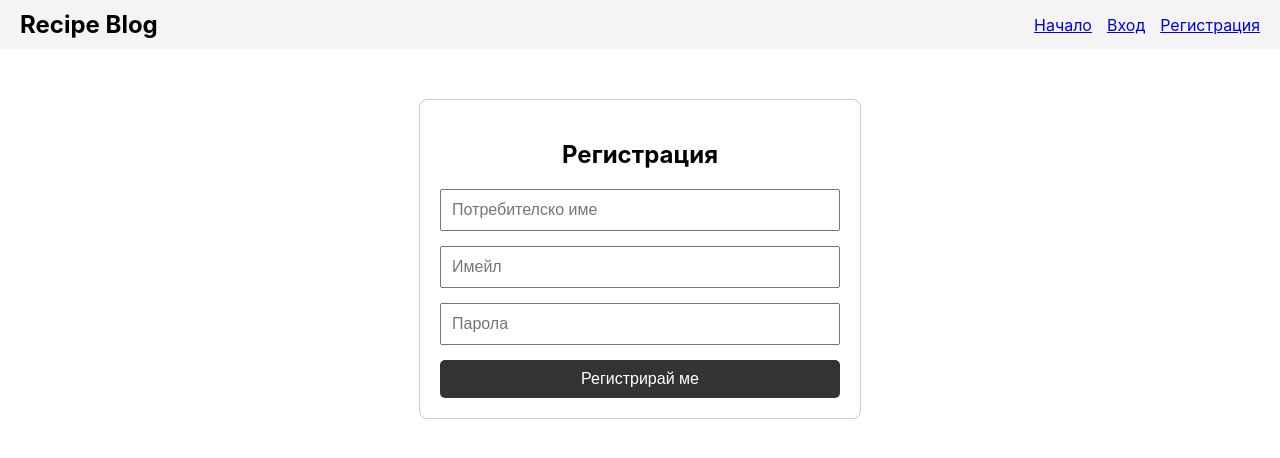
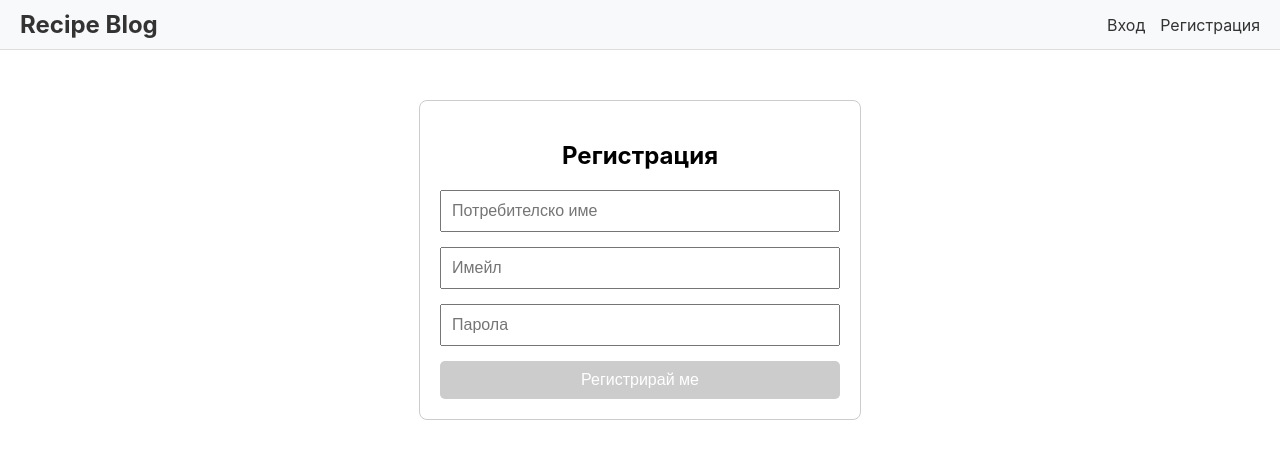
Before and after one commit to Beti28/recipe-blog, a React (Create React App) app: page /register in a window 1280 px wide. Shown: the top 458 px of the page. Built offline with nearby package versions, Linux system fonts and the light colour scheme.

Commit message:
Add RecipeDetails page, Update Navbar, Add Formik and Yup validation

```diff
--- a/package.json
+++ b/package.json
@@ -13,7 +13,8 @@
     "react-dom": "^19.2.5",
     "react-router-dom": "^7.14.2",
     "react-scripts": "5.0.1",
-    "web-vitals": "^2.1.4"
+    "web-vitals": "^2.1.4",
+    "yup": "^1.7.1"
   },
   "scripts": {
     "start": "react-scripts start",
--- a/src/App.js
+++ b/src/App.js
@@ -3,6 +3,7 @@ import Navbar from './components/Navbar';
 import Home from './pages/Home';
 import Login from './pages/Login';
 import Register from './pages/Register';
+import RecipeDetails from './pages/RecipeDetails';
 import './App.css';
 
 function App() {
@@ -15,6 +16,7 @@ function App() {
           <Route path="/" element={<Home />} />
           <Route path="/login" element={<Login />} />
           <Route path="/register" element={<Register />} />
+          <Route path="/recipe/:id" element={<RecipeDetails />} />
         </Routes>
       </div>
     </Router>
--- a/src/components/Navbar.js
+++ b/src/components/Navbar.js
@@ -2,8 +2,8 @@ import { Link, useNavigate } from 'react-router-dom';
 
 function Navbar() {
   const navigate = useNavigate();
-
-  const user = JSON.parse(localStorage.getItem('user'));
+  const userString = localStorage.getItem('user');
+  const user = userString ? JSON.parse(userString) : null;
 
   const handleLogout = () => {
     localStorage.removeItem('user');
@@ -11,27 +11,25 @@ function Navbar() {
   };
 
   return (
-    <nav style={{ display: 'flex', justifyContent: 'space-between', padding: '10px 20px', backgroundColor: '#f4f4f4', alignItems: 'center' }}>
-      <h2 style={{ margin: 0 }}>Recipe Blog</h2>
+    <nav style={{ display: 'flex', justifyContent: 'space-between', padding: '10px 20px', backgroundColor: '#f8f9fa', borderBottom: '1px solid #ddd', alignItems: 'center' }}>
+
+      <Link to="/" style={{ textDecoration: 'none', color: '#333' }}>
+        <h1 style={{ margin: 0 }}>Recipe Blog</h1>
+      </Link>
 
       <div style={{ display: 'flex', gap: '15px', alignItems: 'center' }}>
-        <Link to="/">Начало</Link>
 
-        {!user ? (
+        {user ? (
           <>
-            <Link to="/login">Вход</Link>
-            <Link to="/register">Регистрация</Link>
+            <Link to="/add-recipe" style={{ textDecoration: 'none', color: '#28a745', fontWeight: 'bold' }}>+ Добави рецепта</Link>
+            <span style={{ color: '#666' }}>Здравей, {user.username}!</span>
+            <button onClick={handleLogout} style={{ border: 'none', background: 'none', color: 'red', cursor: 'pointer', fontSize: '16px' }}>Изход</button>
           </>
         ) : (
-          <div style={{ display: 'flex', gap: '15px', alignItems: 'center' }}>
-            <span style={{ fontWeight: 'bold', color: '#555' }}>Здравей, {user.username}!</span>
-            <button
-              onClick={handleLogout}
-              style={{ padding: '5px 10px', cursor: 'pointer', border: '1px solid #333', borderRadius: '4px' }}
-            >
-              Изход
-            </button>
-          </div>
+          <>
+            <Link to="/login" style={{ textDecoration: 'none', color: '#333' }}>Вход</Link>
+            <Link to="/register" style={{ textDecoration: 'none', color: '#333' }}>Регистрация</Link>
+          </>
         )}
       </div>
     </nav>
--- a/src/pages/Home.js
+++ b/src/pages/Home.js
@@ -1,4 +1,5 @@
 import { useState, useEffect } from 'react';
+import { Link } from 'react-router-dom';
 
 function Home() {
   const [recipes, setRecipes] = useState([]);
@@ -18,7 +19,8 @@ function Home() {
       <div style={{ display: 'flex', gap: '20px', flexWrap: 'wrap', justifyContent: 'center' }}>
 
         {recipes.map(recipe => (
-          <div key={recipe.id} style={{ border: '1px solid #ccc', padding: '15px', borderRadius: '8px', width: '300px' }}>
+          <Link to={`/recipe/${recipe.id}`} key={recipe.id} style={{ textDecoration: 'none', color: 'inherit' }}>
+            <div style={{ border: '1px solid #ccc', padding: '15px', borderRadius: '8px', width: '300px', cursor: 'pointer' }}>
               <h3>{recipe.title}</h3>
               <img
                 src={recipe.image}
@@ -27,6 +29,7 @@ function Home() {
               />
               <p>{recipe.description}</p>
             </div>
+          </Link>
         ))}
 
       </div>
--- a/src/pages/Login.js
+++ b/src/pages/Login.js
@@ -1,50 +1,74 @@
-import { useState } from 'react';
 import { useNavigate } from 'react-router-dom';
+import { useFormik } from 'formik';
+import * as Yup from 'yup';
 
 function Login() {
-  const [email, setEmail] = useState('');
-  const [password, setPassword] = useState('');
-
   const navigate = useNavigate();
 
-  const handleSubmit = (e) => {
-    e.preventDefault();
-
-    fetch(`http://localhost:8000/users?email=${email}&password=${password}`)
+  const formik = useFormik({
+    initialValues: {
+      email: '',
+      password: '',
+    },
+    validationSchema: Yup.object({
+      email: Yup.string()
+        .email('Невалиден имейл адрес (трябва да съдържа @)')
+        .required('Имейлът е задължителен'),
+      password: Yup.string()
+        .min(6, 'Паролата трябва да е поне 6 символа')
+        .required('Паролата е задължителна'),
+    }),
+    onSubmit: (values) => {
+      fetch(`http://localhost:8000/users?email=${values.email}&password=${values.password}`)
         .then(response => response.json())
         .then(users => {
           if (users.length > 0) {
             alert('Успешно влязохте в профила си!');
             localStorage.setItem('user', JSON.stringify(users[0]));
-
             window.location.href = "/";
           } else {
             alert('Грешен имейл или парола!');
           }
         })
         .catch(error => console.error('Грешка при вход:', error));
-  };
+    },
+  });
 
   return (
     <div style={{ maxWidth: '400px', margin: '50px auto', padding: '20px', border: '1px solid #ccc', borderRadius: '8px' }}>
       <h2>Вход</h2>
-      <form onSubmit={handleSubmit} style={{ display: 'flex', flexDirection: 'column', gap: '15px' }}>
+      <form onSubmit={formik.handleSubmit} style={{ display: 'flex', flexDirection: 'column', gap: '15px' }}>
+
+        <div>
           <input
             type="email"
+            name="email"
             placeholder="Имейл"
-          value={email}
-          onChange={(e) => setEmail(e.target.value)}
-          required
-          style={{ padding: '10px', fontSize: '16px' }}
+            value={formik.values.email}
+            onChange={formik.handleChange}
+            onBlur={formik.handleBlur}
+            style={{ padding: '10px', fontSize: '16px', width: '100%', boxSizing: 'border-box' }}
           />
+          {formik.touched.email && formik.errors.email ? (
+            <div style={{ color: 'red', fontSize: '14px', marginTop: '5px' }}>{formik.errors.email}</div>
+          ) : null}
+        </div>
+
+        <div>
           <input
             type="password"
+            name="password"
             placeholder="Парола"
-          value={password}
-          onChange={(e) => setPassword(e.target.value)}
-          required
-          style={{ padding: '10px', fontSize: '16px' }}
+            value={formik.values.password}
+            onChange={formik.handleChange}
+            onBlur={formik.handleBlur}
+            style={{ padding: '10px', fontSize: '16px', width: '100%', boxSizing: 'border-box' }}
           />
+          {formik.touched.password && formik.errors.password ? (
+            <div style={{ color: 'red', fontSize: '14px', marginTop: '5px' }}>{formik.errors.password}</div>
+          ) : null}
+        </div>
+
         <button type="submit" style={{ padding: '10px', backgroundColor: '#333', color: 'white', border: 'none', borderRadius: '5px', cursor: 'pointer', fontSize: '16px' }}>
           Влез
         </button>
--- a/src/pages/Register.js
+++ b/src/pages/Register.js
@@ -1,63 +1,103 @@
-import { useState } from 'react';
+import { useFormik } from 'formik';
+import * as Yup from 'yup';
 
 function Register() {
-  const [username, setUsername] = useState('');
-  const [email, setEmail] = useState('');
-  const [password, setPassword] = useState('');
-
-  const handleSubmit = (e) => {
-    e.preventDefault();
-
-    const newUser = { username, email, password };
-
+  const formik = useFormik({
+    initialValues: {
+      username: '',
+      email: '',
+      password: '',
+    },
+    validationSchema: Yup.object({
+      username: Yup.string()
+        .min(3, 'Името трябва да е поне 3 символа')
+        .required('Потребителското име е задължително'),
+      email: Yup.string()
+        .email('Невалиден имейл адрес (трябва да съдържа @)')
+        .required('Имейлът е задължителен'),
+      password: Yup.string()
+        .min(6, 'Паролата трябва да е поне 6 символа')
+        .required('Паролата е задължителна'),
+    }),
+    onSubmit: (values) => {
       fetch('http://localhost:8000/users', {
         method: 'POST',
-      headers: {
-        'Content-Type': 'application/json'
-      },
-      body: JSON.stringify(newUser)
+        headers: { 'Content-Type': 'application/json' },
+        body: JSON.stringify(values)
       })
       .then(response => response.json())
       .then(savedUser => {
-      // 1. Показваме съобщение за успех
         alert('Регистрацията е успешна! Вече сте вписани.');
-
         localStorage.setItem('user', JSON.stringify(savedUser));
-
         window.location.href = "/";
       })
       .catch(error => console.error('Грешка при регистрация:', error));
-  };
+    },
+  });
 
   return (
     <div style={{ maxWidth: '400px', margin: '50px auto', padding: '20px', border: '1px solid #ccc', borderRadius: '8px' }}>
       <h2>Регистрация</h2>
-      <form onSubmit={handleSubmit} style={{ display: 'flex', flexDirection: 'column', gap: '15px' }}>
+      <form onSubmit={formik.handleSubmit} style={{ display: 'flex', flexDirection: 'column', gap: '15px' }}>
+
+        <div>
           <input
             type="text"
+            name="username"
             placeholder="Потребителско име"
-          value={username}
-          onChange={(e) => setUsername(e.target.value)}
-          required
-          style={{ padding: '10px', fontSize: '16px' }}
+            value={formik.values.username}
+            onChange={formik.handleChange}
+            onBlur={formik.handleBlur}
+            style={{ padding: '10px', fontSize: '16px', width: '100%', boxSizing: 'border-box' }}
           />
+          {formik.touched.username && formik.errors.username ? (
+            <div style={{ color: 'red', fontSize: '14px', marginTop: '5px' }}>{formik.errors.username}</div>
+          ) : null}
+        </div>
+
+        <div>
           <input
             type="email"
+            name="email"
             placeholder="Имейл"
-          value={email}
-          onChange={(e) => setEmail(e.target.value)}
-          required
-          style={{ padding: '10px', fontSize: '16px' }}
+            value={formik.values.email}
+            onChange={formik.handleChange}
+            onBlur={formik.handleBlur}
+            style={{ padding: '10px', fontSize: '16px', width: '100%', boxSizing: 'border-box' }}
           />
+          {formik.touched.email && formik.errors.email ? (
+            <div style={{ color: 'red', fontSize: '14px', marginTop: '5px' }}>{formik.errors.email}</div>
+          ) : null}
+        </div>
+
+        <div>
           <input
             type="password"
+            name="password"
             placeholder="Парола"
-          value={password}
-          onChange={(e) => setPassword(e.target.value)}
-          required
-          style={{ padding: '10px', fontSize: '16px' }}
+            value={formik.values.password}
+            onChange={formik.handleChange}
+            onBlur={formik.handleBlur}
+            style={{ padding: '10px', fontSize: '16px', width: '100%', boxSizing: 'border-box' }}
           />
-        <button type="submit" style={{ padding: '10px', backgroundColor: '#333', color: 'white', border: 'none', borderRadius: '5px', cursor: 'pointer', fontSize: '16px' }}>
+          {formik.touched.password && formik.errors.password ? (
+            <div style={{ color: 'red', fontSize: '14px', marginTop: '5px' }}>{formik.errors.password}</div>
+          ) : null}
+        </div>
+
+        <button
+          type="submit"
+          disabled={!formik.isValid || !formik.dirty}
+          style={{
+            padding: '10px',
+            backgroundColor: (!formik.isValid || !formik.dirty) ? '#ccc' : '#333',
+            color: 'white',
+            border: 'none',
+            borderRadius: '5px',
+            cursor: (!formik.isValid || !formik.dirty) ? 'not-allowed' : 'pointer',
+            fontSize: '16px'
+          }}
+        >
           Регистрирай ме
         </button>
       </form>
```
Also changed, not shown: db.json (+14 -1 lines), src/pages/RecipeDetails.js (added, +40 -0 lines), 1 other file (tests, documents, lock files or other folders). Lines whose indentation alone changed are shown as unchanged.
